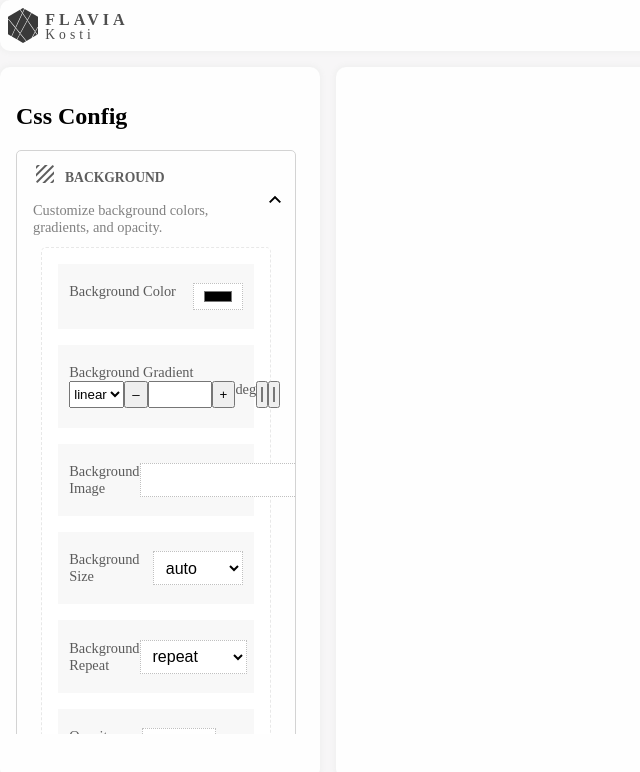
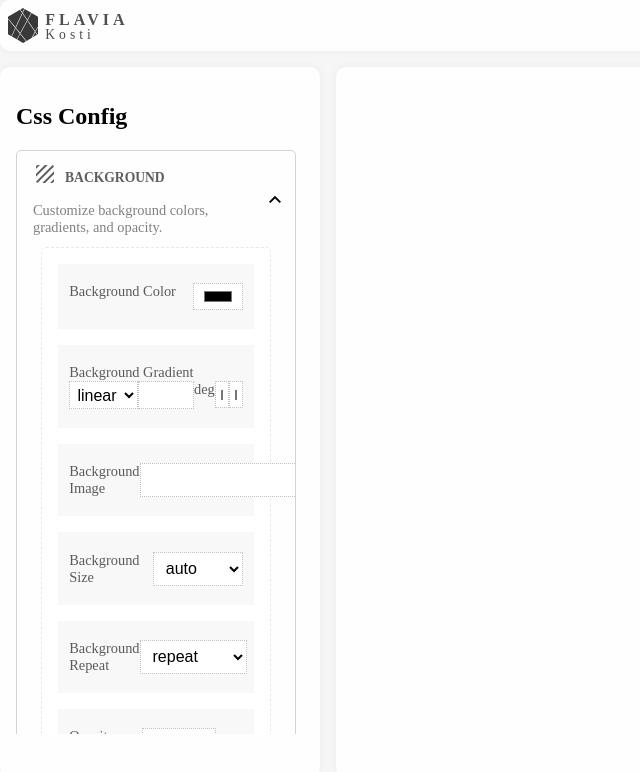
Before and after one commit to flavia3107/css-playground, an Angular app: page / in a window 1280 px wide. Both pictures are taken after a click on the button 156 px from the left and 211 px from the top of the page. Shown: the top 772 px of the page, without its empty margins (0-640 px from the left). Built offline with nearby package versions, Linux system fonts and the light colour scheme.

Commit message:
Css Playground: Config P4

```diff
--- a/src/app/components/custom-input-fields/custom-input-fields.component.html
+++ b/src/app/components/custom-input-fields/custom-input-fields.component.html
@@ -21,25 +21,13 @@
 		}
 		@case ('number') {
 		<div class="number-control flex-row">
-			<button class="btn">–</button>
 			<input type="number" [min]="property.min" [max]="property.max" />
-			<button class="btn">+</button>
 			@if(property.unit){
 			<span class="unit">{{ property.unit }}</span>
 			}
 		</div>
 		}
 		}
-
-		<!-- <div class="input-item">
-			<div class="input-group">
-				<input [type]="prop.type || 'number'" [(ngModel)]="prop.value" [min]="prop.min" [max]="prop.max"
-					[step]="prop.step || 1" (ngModelChange)="update()" />
-				@if (prop.unit) {
-				<span class="unit">{{ prop.unit }}</span>
-				}
-			</div>
-		</div> -->
 		}
 	</div>
 </div>
--- a/src/app/components/custom-input-fields/custom-input-fields.component.scss
+++ b/src/app/components/custom-input-fields/custom-input-fields.component.scss
@@ -0,0 +1,20 @@
+input,
+select {
+	font-size: 1rem;
+	padding: 0.2rem;
+	text-align: center;
+	border: 1px dotted #c0c0c0;
+	background: #fff;
+
+	&:focus-visible {
+		outline: none;
+	}
+}
+
+input[type="number"] {
+	width: 3rem;
+}
+
+select {
+	text-align: start;
+}
```
